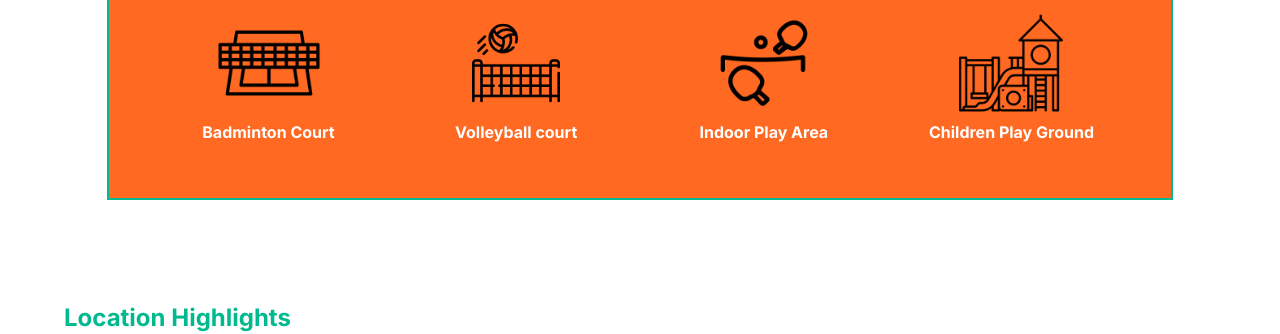
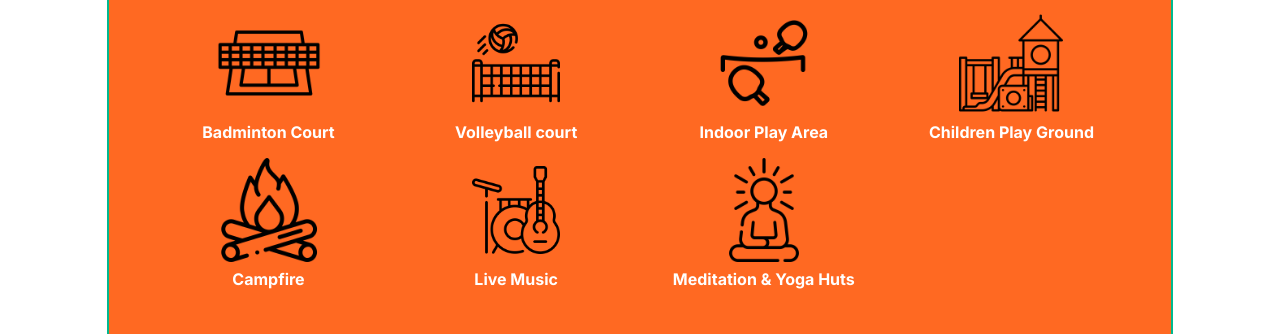
Before and after one commit to jaitradevelopers-stack/jaitradev, a plain HTML site: page vihari-4.html in a window 1280 px wide. Shown: the part 1864-2198 px from the top of the page. Drawn offline with nearby package versions, Linux system fonts and the light colour scheme.

Commit message:
Added other icons also

```diff
--- a/vihari-4.html
+++ b/vihari-4.html
@@ -378,6 +378,51 @@
               <h6 style="color: white">Children Play Ground</h6>
             </div>
           </div>
+          <div class="row">
+            <div
+              class="col-md-3 d-flex flex-column justify-content-center align-items-center"
+            >
+              <img
+                class="img-fluid p-2"
+                src="img/vihari-4/bonfire.png"
+                style="border-radius: 5px; height: 120px; width: 120px"
+              />
+              <h6 style="color: white">Campfire</h6>
+            </div>
+            <div
+              class="col-md-3 d-flex flex-column justify-content-center align-items-center"
+            >
+              <img
+                class="img-fluid p-3"
+                src="img/vihari-4/live-music.png"
+                alt=""
+                style="border-radius: 5px; height: 120px; width: 120px"
+              />
+              <h6 style="color: white">Live Music</h6>
+            </div>
+            <div
+              class="col-md-3 d-flex flex-column justify-content-center align-items-center"
+            >
+              <img
+                class="img-fluid p-2"
+                src="img/vihari-4/meditation.png"
+                alt=""
+                style="border-radius: 5px; height: 120px; width: 120px"
+              />
+              <h6 style="color: white">Meditation & Yoga Huts</h6>
+            </div>
+            <!-- <div
+              class="col-md-3 d-flex flex-column justify-content-center align-items-center"
+            >
+              <img
+                class="img-fluid p-2"
+                src="img/vihari-4/playground.png"
+                alt=""
+                style="border-radius: 5px; height: 120px; width: 120px"
+              />
+              <h6 style="color: white">Children Play Ground</h6>
+            </div> -->
+          </div>
         </div>
       </div>
       <!-- Highlights End -->
```
Also changed, not shown: img/vihari-4/bonfire.png (added), img/vihari-4/live-music.png (added), img/vihari-4/meditation.png (added).
